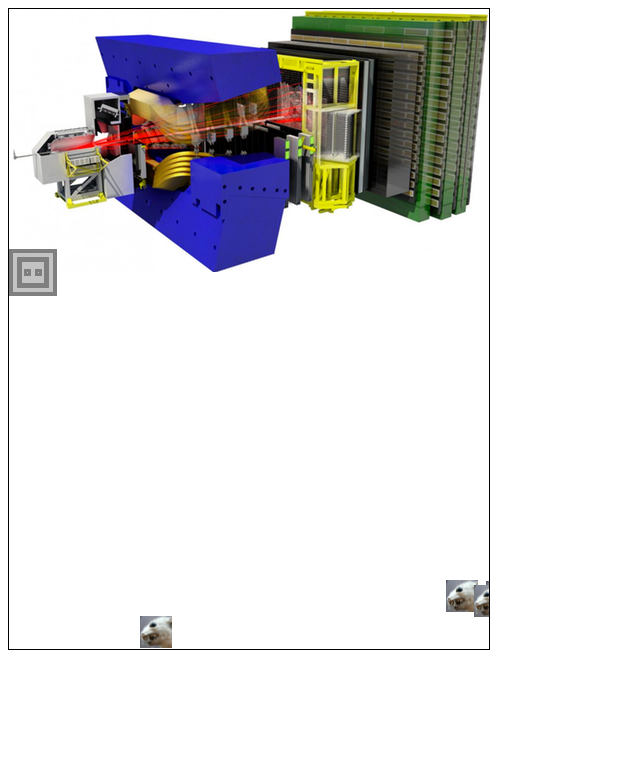
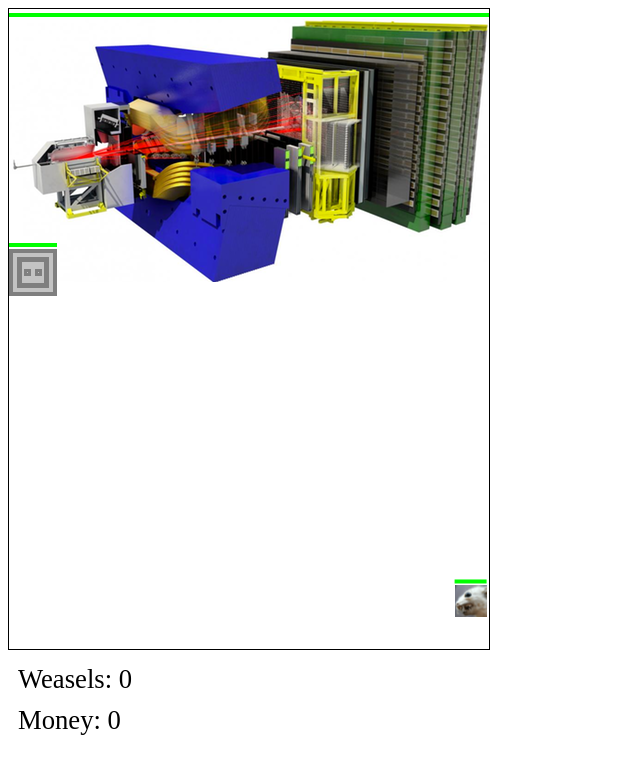
Before and after one commit to kdungs/WeaselDefense, a plain HTML site: page index.html in a window 1280 px wide. Shown: the whole page, without its empty margins (0-640 px from the left). Drawn offline with Linux system fonts and the light colour scheme.

Commit message:
Code code.

```diff
--- a/index.html
+++ b/index.html
@@ -3,6 +3,8 @@
   <head>
     <meta charset="utf-8">
     <title>Weasel Defense</title>
+
+    <link rel="icon" href="assets/weasel.png" sizes="32x32" type="image/png">
   </head>
   <body>
     <noscript>Weasel Defense needs JavaScript to run!</noscript>
--- a/js/weasel.js
+++ b/js/weasel.js
@@ -62,15 +62,34 @@ class Rectangle {
 };
 
 class GameObject {
-  constructor(rect, image) {
+  constructor(rect, image, hp) {
     this._rect = rect;
     this._image = image;
+    this._maxhp = hp;
+    this._hp = hp;
   }
   get rect() { return this._rect; }
   get image() { return this._image; }
   draw(ctx) {
     const {x, y} = this._rect.top_left;
     ctx.drawImage(this._image, x, y);
+    this.drawHpBar(ctx);
+  }
+  drawHpBar(ctx) {
+    const {x, y} = Vec2d.add(this._rect.top_left, new Vec2d(0, -6));
+    const factor = this._hp / this._maxhp;
+    const w = this._rect.width * factor;
+    ctx.fillStyle = this.getHpColor(factor);
+    ctx.fillRect(x, y, w, 4);
+  }
+  getHpColor(factor) {
+    if (factor > 0.75) {
+      return '#00FF00';
+    }
+    if (factor > 0.25) {
+      return '#FFFF00';
+    }
+    return '#FF0000';
   }
   move(vec) {
     this._rect.move(vec);
@@ -92,19 +111,19 @@ const IMAGES = {
 
 class Detector extends GameObject {
   constructor(pos) {
-    super(new Rectangle(pos, 480, 40), IMAGES['Detector']);
+    super(new Rectangle(pos, 480, 40), IMAGES['Detector'], 1000);
   }
 };
 
 class Transformer extends GameObject {
   constructor(pos) {
-    super(new Rectangle(pos, 48, 48), IMAGES['Transformer']);
+    super(new Rectangle(pos, 48, 48), IMAGES['Transformer'], 100);
   }
 };
 
 class Weasel extends GameObject {
   constructor(pos, speed) {
-    super(new Rectangle(pos, 32, 32), IMAGES['Weasel']);
+    super(new Rectangle(pos, 32, 32), IMAGES['Weasel'], 100);
     this._dir = Directions.NORTH;
     this._speed = speed;
   }
@@ -125,7 +144,7 @@ class WeaselFactory {
     return Math.random() * spread + this._speed;
   }
   static _randomX() {
-    return Math.random() * 480;
+    return Math.random() * (480 - 32);
   }
   spawn() {
     return new Weasel(new Vec2d(WeaselFactory._randomX(), 620),
@@ -148,12 +167,22 @@ let start = () => {
   document.body.appendChild(canvas);
   let ctx = canvas.getContext('2d');
 
+  let counter = document.createElement('p');
+  counter.style = "margin: 10px; font-size: 20pt;";
+  counter.innerHTML = 'Weasels: 0';
+  document.body.appendChild(counter);
+
+  let money = document.createElement('p');
+  money.style = "margin: 10px; font-size: 20pt;";
+  money.innerHTML = 'Money: 0';
+  document.body.appendChild(money);
+
   let objects = [
-    new Detector(new Vec2d(0, 0)),
+    new Detector(new Vec2d(0, 10)),
     new Transformer(new Vec2d(0, 240))
   ];
 
-  let wf = new WeaselFactory(0.01, 0.1);
+  let wf = new WeaselFactory(0.001, 0.1);
   let ticks = 0;
 
   let gameloop = () => {
```
